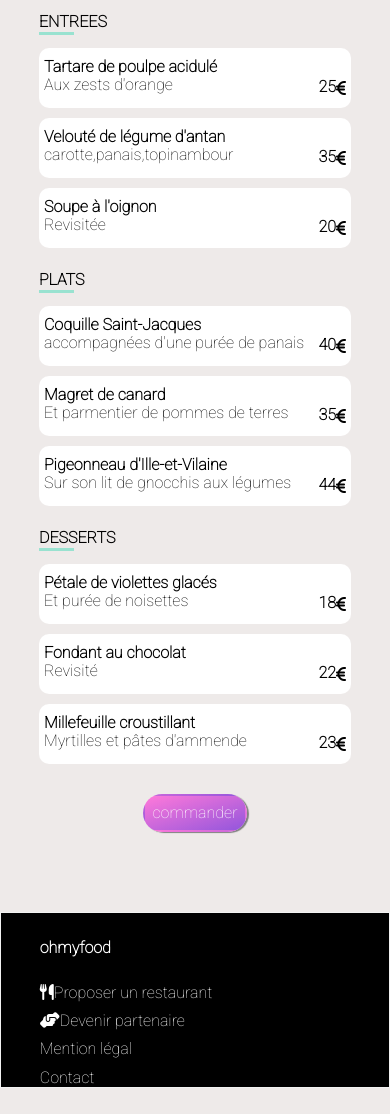
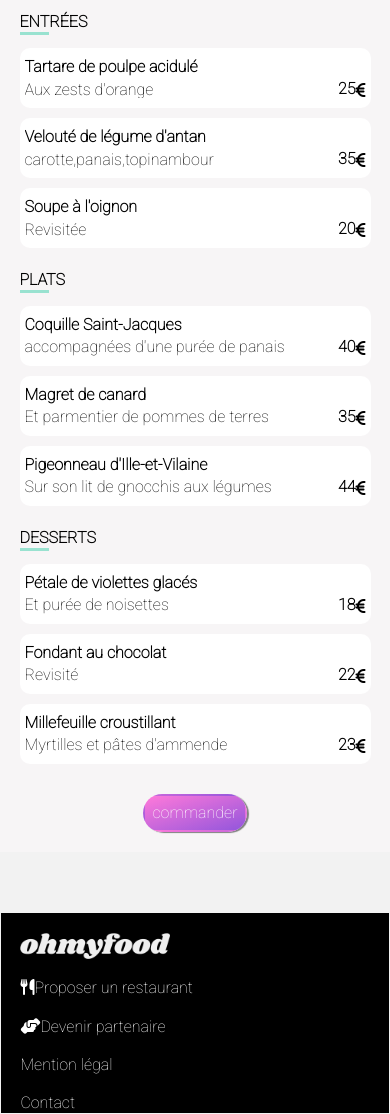
Before and after one commit to LKONATE-c/LAMINEKONATE-P3, a plain HTML site: page menuA.html in a window 390 px wide. Shown: the part 354-1468 px from the top of the page. Before the commit the page ends 1442 px from the top, so only its background shows below. Drawn offline with nearby package versions, Linux system fonts and the light colour scheme; a web font is replaced by a local one.

Commit message:
retouche sur background et footer

```diff
--- a/menu.css
+++ b/menu.css
@@ -1,6 +1,6 @@
 body {
     font-family: "Roboto", sans-serif;
-    background-color: #eeeae9;
+    background-color: #f7F5F6;
   }
   .container-principal {
     max-width: 1900px;
@@ -9,7 +9,7 @@ body {
   h1,
   h2,
   h3 {
-    margin-left: 10%;
+    margin-left: 5%;
     padding-top: 10px;
   }
   h1 {
@@ -68,7 +68,7 @@ body {
 
   .menu {
     justify-content: space-between;
-    background-color: #eeeae9;
+    background-color: #f7F5F6;
     border-top-right-radius: 20px;
     border-top-left-radius: 20px;
     height: auto;
@@ -83,11 +83,10 @@ body {
   .fa-heart {
     position: absolute;
     top: 3%;
-    right: 12%;
+    right: 8%;
     font-size: 25px;
     color: grey;
     height: 30px;
-    right: 11%;
     transition: all 0.8s ease;
   }
 
@@ -135,8 +134,8 @@ body {
     height: 60px;
     margin-top: 10px;
     padding-left: 5px;
-    margin-right: 10%;
-    margin-left: 10%;
+    margin-right: 5%;
+    margin-left: 5%;
     display: flex;
     overflow: hidden;
     cursor: pointer;
@@ -158,6 +157,7 @@ body {
     white-space: nowrap;
     overflow: hidden;
     text-overflow: ellipsis;
+    padding-bottom: 5px;
   }
 
   .cadre-accompagnement {
@@ -170,7 +170,7 @@ body {
   .cadre-prix {
     display: flex;
     align-items: flex-end;
-    padding-bottom: 12px;
+    padding-bottom: 10px;
     padding-right: 5px;
     font-weight: 900;
   }
@@ -230,31 +230,38 @@ body {
     background-color: black;
     justify-content: space-between;
     display: flex;
-    flex-direction: row;
+    flex-direction: column;
     color: white;
   }
-  .propo-restau,
-  .partenaire,
-  .memtion,
-  .contact {
-    padding-top: 40px;
+
+  .footer-logo {
+    width: 150px;
+    filter: invert(100%);
+    -webkit-filter: invert(100%);
   }
-  .contact {
-    padding-right: 20px;
+  .footer-logo,
+  .endtext-propo-restau,
+  .endtext-partenaire,
+  .endtext-memtion,
+  .endtext-contact {
+    padding-top: 20px;
+    margin-left: 5%;
+  }
+  .endtext-contact {
     color: white;
   }
 
   @media only screen and (max-width: 630px) {
     body {
-      background-color: #eeeae9;
+      background-color: #f2f2f2;
     }
 
     h2::after {
-      width: 10%;
+      width: 8%;
     }
 
     .fa-heart {
-      right: 13%;
+      right: 7%;
     }
 
     .bouton-de-commande {
@@ -263,14 +270,5 @@ body {
       padding-bottom: 20px;
     }
 
-    .endtext {
-      flex-direction: column;
-    }
-    .propo-restau,
-    .partenaire,
-    .memtion,
-    .contact {
-      padding-top: 10px;
-      margin-left: 10%;
-    }
+
   }
--- a/menuA.html
+++ b/menuA.html
@@ -36,7 +36,7 @@
                 <i class="far fa-heart"></i>
             </div>
             <div class="fiche-entree">
-                <h2>ENTREES</h2>
+                <h2>ENTR&Eacute;ES</h2>
                 <div class="conteneur-cadre-repas">
                     <div class="cadre-repas">
                         <div class="cadre-plat-princpal">Tartare de poulpe acidulé</div>
@@ -136,19 +136,19 @@
         </section>
         <!--fin-->
         <footer class="endtext">
-            <h3>ohmyfood</h3>
+            <img class="footer-logo" src="logo/ohmyfood.png" alt="ohmyfood">
 
-            <div class="propo-restau">
+            <div class="endtext-propo-restau">
                 <i class="fas fa-utensils"></i>Proposer un restaurant
             </div>
-            <div class="partenaire">
+            <div class="endtext-partenaire">
                 <i class="fas fa-hands-helping"></i>Devenir partenaire
             </div>
-            <div class="memtion">
+            <div class="endtext-memtion">
                 Mention légal
             </div>
             <a href="mailto:adresse@serveur.com">
-                <div class="contact">
+                <div class="endtext-contact">
                     Contact
                 </div>
             </a>
--- a/style.css
+++ b/style.css
@@ -1,91 +1,78 @@
-
-
 body {
   background: white;
-  font-family:'Roboto', sans-serif;
-
+  font-family: "Roboto", sans-serif;
 }
 
-.container-principal{
+.container-principal {
   max-width: 1900px;
 }
 
-h2{
-  font-family:'Roboto', sans-serif;
+h2 {
+  font-family: "Roboto", sans-serif;
   font-weight: 900;
   padding-top: 20px;
 }
 
-h3{
-  font-family:'Roboto', sans-serif;
-  margin-left: 10%;
+h3 {
+  font-family: "Roboto", sans-serif;
+  margin-left: 5%;
   padding-top: 20px;
 }
 
-.loader{
+.loader {
   position: absolute;
   height: 100vh;
   width: 100%;
-  background:white;
+  background: white;
   animation: load-page 3s 100ms;
   animation-fill-mode: forwards;
   z-index: 10;
 }
 
-
-
-@keyframes load-page{
-  0%{
+@keyframes load-page {
+  0% {
     opacity: 1;
   }
-  100%{
+  100% {
     opacity: 0;
     z-index: -1;
-
-
   }
 }
 
-
-.loader-circle{
+.loader-circle {
   content: "";
   position: absolute;
   box-sizing: border-box;
   top: 50%;
   left: 50%;
   height: 150px;
-  width: 150PX;
-  margin:-76px 0 0 -76px;
+  width: 150px;
+  margin: -76px 0 0 -76px;
   border-radius: 50%;
   border: 3px solid transparent;
-  border-top-color: #99E2D0;
-  border-bottom-color: #9356DC;
+  border-top-color: #99e2d0;
+  border-bottom-color: #9356dc;
   z-index: 1;
-  animation: spinner 3S 100ms linear;
+  animation: spinner 3s 100ms linear;
   animation-fill-mode: forwards;
-
 }
 
-
-
-
-@keyframes spinner{
-  to{
+@keyframes spinner {
+  to {
     transform: rotate(360deg);
   }
-  0%{
+  0% {
     opacity: 1;
   }
-  100%{
+  100% {
     opacity: 0;
   }
 }
 
-
 h1 {
   font-size: 1.5rem;
   text-align: center;
-  font-family:'Shrikhand', cursive,arial,sans-serif;
+  font-family: "Shrikhand", cursive, arial, sans-serif;
 }
 
 header {
@@ -100,28 +87,25 @@ header {
 .header-btn-retour {
   display: none;
 }
-.header-img-logo{
+.header-img-logo {
   padding-right: 20px;
 }
 
-.logo-food{
+.logo-food {
   height: 30px;
   width: 150px;
 }
 
-
-
-
 .presentation {
-  background-color: #EEEAE9;
-  border: 1px solid #EEEAE9;
+  background-color: #eeeae9;
+  border: 1px solid #eeeae9;
   height: 300px;
 }
 
 .presentation-icone-saisie {
   text-align: center;
-  background-color: #DBD6D5;
-  border: solid 1px #DBD6D5;
+  background-color: #dbd6d5;
+  border: solid 1px #dbd6d5;
   padding-top: 10px;
   padding-bottom: 10px;
 }
@@ -131,58 +115,52 @@ header {
   background-color: transparent;
 }
 
-.presentation-recherche{
+.presentation-recherche {
   text-align: center;
-
 }
-.presentation-recherche-police{
+.presentation-recherche-police {
   font-size: 30px;
   font-weight: bold;
-
 }
 
-.presentation-bouton-de-recherche{
+.presentation-bouton-de-recherche {
   cursor: pointer;
-
 }
 
-.presentation-btn-explorer{
+.presentation-btn-explorer {
   border-radius: 20px;
   color: white;
   border-color: transparent;
   text-align: center;
-   box-shadow:2px 1px 1px grey ;
+  box-shadow: 2px 1px 1px grey;
   padding: 0.5rem;
   margin-right: auto;
   margin-left: auto;
   display: block;
   background: linear-gradient(to bottom right, #ff79da, #9356dc);
   transition: background 400ms linear;
-
 }
 .presentation-btn-explorer:hover {
-  background:linear-gradient(to bottom rIght,#ffa4df,#9549f1 );
-  box-shadow:4px 2px 2px grey ;
+  background: linear-gradient(to bottom rIght, #ffa4df, #9549f1);
+  box-shadow: 4px 2px 2px grey;
 }
 
-.operation{
+.operation {
   display: flex;
   flex-direction: column;
   justify-content: center;
   align-items: center;
 }
 
-a{
+a {
   text-decoration: none;
 }
 
-
-.btn-fct
-{
+.btn-fct {
   display: flex;
   justify-content: space-between;
   border-radius: 10px;
-    background-color:#f7F5F6;
+  background-color: #f7f5f6;
   width: 300px;
   height: 40px;
   margin-top: 10px;
@@ -190,18 +168,15 @@ a{
   margin-right: auto;
   padding-top: 10px;
   font-weight: bold;
-    box-shadow: 1px   1px 1px grey;
+  box-shadow: 1px 1px 1px grey;
   cursor: pointer;
 }
-  .btn-fct-logo-texte
-  {
+.btn-fct-logo-texte {
   display: flex;
   width: 90%;
   justify-content: space-around;
-
 }
-  .btn-fct-numer
-  {
+.btn-fct-numer {
   border: 1px solid;
   border-radius: 50%;
   height: 20px;
@@ -209,79 +184,69 @@ a{
   text-align: center;
   position: relative;
   right: 10px;
-    background-color:#9356DC  ;
+  background-color: #9356dc;
   color: white;
 }
 
-  .fa-mobile-alt,.fa-list-ul
-  {
-    color:gray;
+.fa-mobile-alt,
+.fa-list-ul {
+  color: gray;
 }
-  .fa-store
-  {
-    color: #9356DC ;
+.fa-store {
+  color: #9356dc;
 }
-  .restaurant{
-    background-color:#f7F5F6;
+.restaurant {
+  background-color: #f7f5f6;
   height: auto;
 }
 
-  .choix-restau{
+.choix-restau {
   display: flex;
   flex-wrap: wrap;
   justify-content: space-around;
 }
-  .carte-restau{
-
+.carte-restau {
   background-color: white;
   height: 150px;
   width: 350px;
-    border-radius:  20px 20px ;
+  border-radius: 20px 20px;
   padding-bottom: 3em;
   border: 1px solid #ddd;
-    box-shadow: 0 6px 6px #ddd ;
+  box-shadow: 0 6px 6px #ddd;
   object-fit: cover;
   margin-top: 4%;
   margin-bottom: 4%;
-    margin-left: 10%;
-    margin-right: 10%;
+  margin-left: 5%;
+  margin-right: 5%;
   position: relative;
 }
-  .restau-photo{
+.restau-photo {
   height: 150px;
   width: 100%;
   border-top-left-radius: 20px;
   border-top-right-radius: 20px;
   object-fit: cover;
 }
-  .nom-restau{
+.nom-restau {
   display: flex;
-    justify-content: space-around;
-    padding-right: 55px;
+  padding-left: 10px;
   text-decoration: none;
   font-weight: bold;
   color: black;
 }
 
-  .ville-restau-menil,.ville-restau-charonne, .ville-restau-folie-meri{
-    position: absolute;
-    left: 24%;
-    color: black;
-
-  }
-
-
-  .ville-restau-cite-rouge{
-    position: absolute;
-    left: 28%;
+.ville-restau-menil,
+.ville-restau-charonne,
+.ville-restau-folie-meri,
+.ville-restau-cite-rouge {
+  padding-left: 10px;
   color: black;
 }
 
-
-  .new-restau{
-    border: 1px solid #99E2D0 ;
+.new-restau {
+  border: 1px solid #99e2d0;
   border-radius: 5px;
-    background-color:#99E2D0 ;
+  background-color: #99e2d0;
   width: 80px;
   position: relative;
   right: -260px;
@@ -289,7 +254,7 @@ a{
   color: green;
   text-align: center;
 }
-  .far{
+.far {
   position: absolute;
   bottom: 10px;
   font-size: 25px;
@@ -298,40 +263,42 @@ a{
   right: 5%;
   transition: all 0.8s ease;
 }
-  .fa-heart:hover{
+.fa-heart:hover {
   font-weight: 900 !important;
   background-clip: text;
-    -webkit-background-clip:text ;
-    background-image: linear-gradient(to top,#FF79DA,#9356DC );
+  -webkit-background-clip: text;
+  background-image: linear-gradient(to top, #ff79da, #9356dc);
   overflow: hidden;
   color: transparent;
 }
 
-
-
-
-
-  .endtext{
-    border:1px solid #F2F2F2;
+.endtext {
+  border: 1px solid #f2f2f2;
   background-color: black;
   justify-content: space-between;
   display: flex;
-    flex-direction: row;
-    color: white;
-  }
-  .endtext-propo-restau,.endtext-partenaire,.endtext-memtion,.endtext-contact{
-    padding-top: 40px;
-  }
-  .contact{
-    padding-right: 20px;
+  flex-direction: column;
   color: white;
 }
 
+.footer-logo {
+  width: 150px;
+  filter: invert(100%);
+  -webkit-filter: invert(100%);
+}
+.footer-logo,
+.endtext-propo-restau,
+.endtext-partenaire,
+.endtext-memtion,
+.endtext-contact {
+  padding-top: 20px;
+  margin-left: 5%;
+}
+.endtext-contact {
+  color: white;
+}
 
 @media only screen and (max-width: 610px) {
-
-
-
   .btn-retour {
     padding-left: 20px;
     padding-right: 30px;
@@ -340,8 +307,8 @@ a{
   .nav {
     height: 200px;
   }
-  h2{
-    padding-left: 10%;
+  h2 {
+    padding-left: 5%;
   }
   h1 {
     font-size: 20px;
@@ -349,57 +316,17 @@ a{
     padding-right: 50px;
   }
 
-  .operation{
+  .operation {
     display: block;
   }
 
-  /*
-  .carte-restau,.restau-photo{
-    width: 80vw;
-  }
-   */
-  .new-restau{
-
+  .new-restau {
     right: 10px;
     top: 5%;
 
     position: absolute;
   }
 
-  /*
-  .fa-heart:hover{
-    font-weight: 900 !important;
-    background-clip: text;
-    -webkit-background-clip:text ;
-    background-image: linear-gradient(to top,#FF79DA,#9356DC );
-    overflow: hidden;
-    color: transparent;
-  }*/
-
-
-
-  .endtext{
-    flex-direction: column;
-
-  }
-  .endtext-propo-restau,.endtext-partenaire,.endtext-memtion,.endtext-contact{
-    padding-top: 10px;
-    margin-left: 10%;
-  }
-  .ville-restau-menil, .ville-restau-charonne, .ville-restau-folie-meri {
-    position: absolute;
-    left: 18%;
-    color: black;
-
-  }
-
-
-  .ville-restau-cite-rouge{
-    position: absolute;
-    left: 24%;
-    color: black;
-  }
-
 }
 
 /*# sourceMappingURL=style.css.map */
```
Also changed, not shown: index.html (+2 -2 lines), menuB.html (+6 -6 lines), menuC.html (+6 -6 lines), menuD.html (+6 -6 lines). Lines whose indentation alone changed are shown as unchanged.
